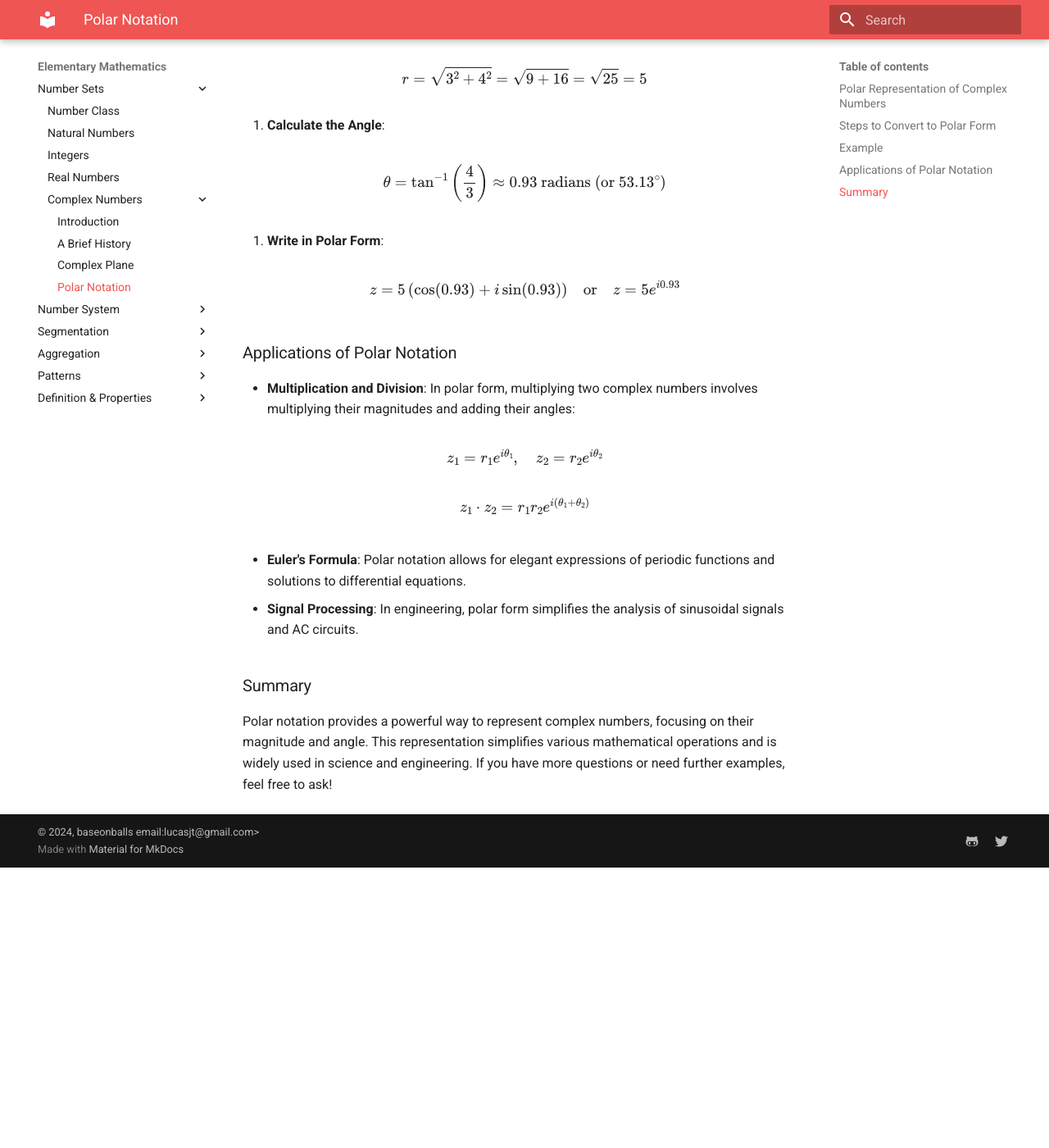
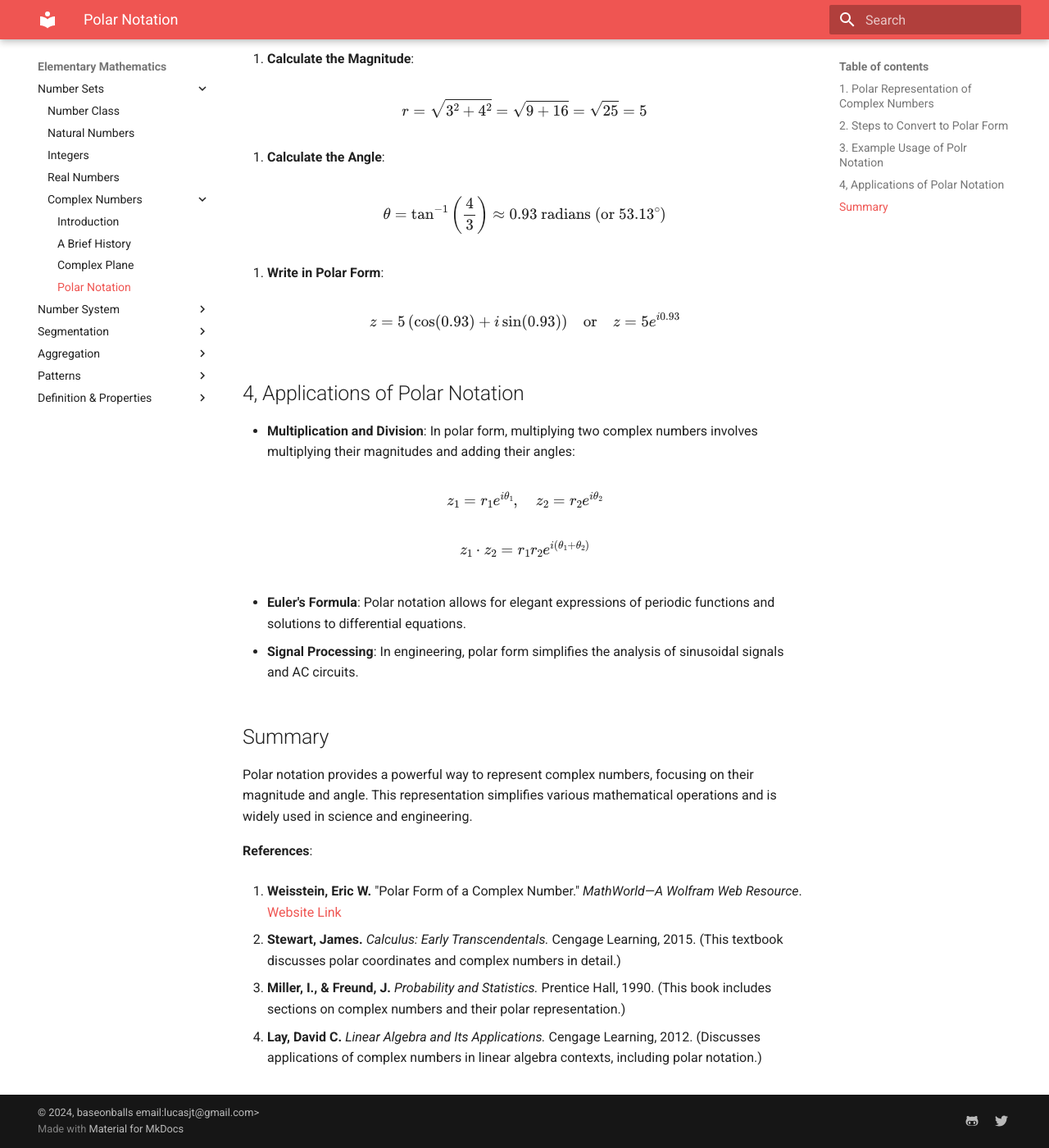
Before and after one commit to baseonballs/mpower-sitedocs, an MkDocs documentation site: the page built from site-docs/mathematics/elem/number-sets/complex-polar-notation.md, in a window 1280 px wide and 1400 px high, scrolled down 1810 px. Shown: the whole window at 82% size. Built offline with MkDocs 1.6.1 and Material for MkDocs 9.7.7, drawn with Linux system fonts in a browser that asks for light colours; formulas are drawn with MathJax 3; before the commit the page ends 2868 px from its top, so only the background shows below that; some of the changed text lies outside the part shown.

Commit message:
adaded citation for polar notation.

```diff
--- a/site-docs/mathematics/elem/number-sets/complex-polar-notation.md
+++ b/site-docs/mathematics/elem/number-sets/complex-polar-notation.md
@@ -1,6 +1,8 @@
+# Polar Notation
+
 Polar notation is a way to express complex numbers using their magnitude and angle instead of their rectangular coordinates (real and imaginary parts). This representation is particularly useful in various applications, including engineering, physics, and mathematics, because it simplifies many operations, especially multiplication and division.
 
-### Polar Representation of Complex Numbers
+## 1. Polar Representation of Complex Numbers
 
 A complex number in rectangular form is given by:
 
@@ -39,7 +41,7 @@ r = |z| = \sqrt{a^2 + b^2}
 \theta = \tan^{-1}\left(\frac{b}{a}\right)
 \]
 
-### Steps to Convert to Polar Form
+## 2. Steps to Convert to Polar Form
 
 1. **Calculate the Magnitude**:
 
@@ -63,7 +65,7 @@ r = \sqrt{a^2 + b^2}
 
    - Substitute \(r\) and \(\theta\) into the polar form \(z = re^{i\theta}\).
 
-### Example
+## 3. Example Usage of Polr Notation
 
 For the complex number \(z = 3 + 4i\):
 
@@ -85,7 +87,7 @@ r = \sqrt{3^2 + 4^2} = \sqrt{9 + 16} = \sqrt{25} = 5
 z = 5\left(\cos(0.93) + i\sin(0.93)\right) \quad \text{or} \quad z = 5e^{i0.93}
 \]
 
-### Applications of Polar Notation
+## 4, Applications of Polar Notation
 
 - **Multiplication and Division**: In polar form, multiplying two complex numbers involves multiplying their magnitudes and adding their angles:
 
@@ -101,6 +103,16 @@ z_1 \cdot z_2 = r_1 r_2 e^{i(\theta_1 + \theta_2)}
 
 - **Signal Processing**: In engineering, polar form simplifies the analysis of sinusoidal signals and AC circuits.
 
-### Summary
+## Summary
 
-Polar notation provides a powerful way to represent complex numbers, focusing on their magnitude and angle. This representation simplifies various mathematical operations and is widely used in science and engineering. If you have more questions or need further examples, feel free to ask!
+Polar notation provides a powerful way to represent complex numbers, focusing on their magnitude and angle. This representation simplifies various mathematical operations and is widely used in science and engineering.
+
+**References**:
+
+1. **Weisstein, Eric W.** "Polar Form of a Complex Number." *MathWorld—A Wolfram Web Resource*. [Website Link](https://mathworld.wolfram.com/PolarFormofComplexNumber.html)
+
+2. **Stewart, James.** *Calculus: Early Transcendentals.* Cengage Learning, 2015. (This textbook discusses polar coordinates and complex numbers in detail.)
+
+3. **Miller, I., & Freund, J.** *Probability and Statistics.* Prentice Hall, 1990. (This book includes sections on complex numbers and their polar representation.)
+
+4. **Lay, David C.** *Linear Algebra and Its Applications.* Cengage Learning, 2012. (Discusses applications of complex numbers in linear algebra contexts, including polar notation.)
```
